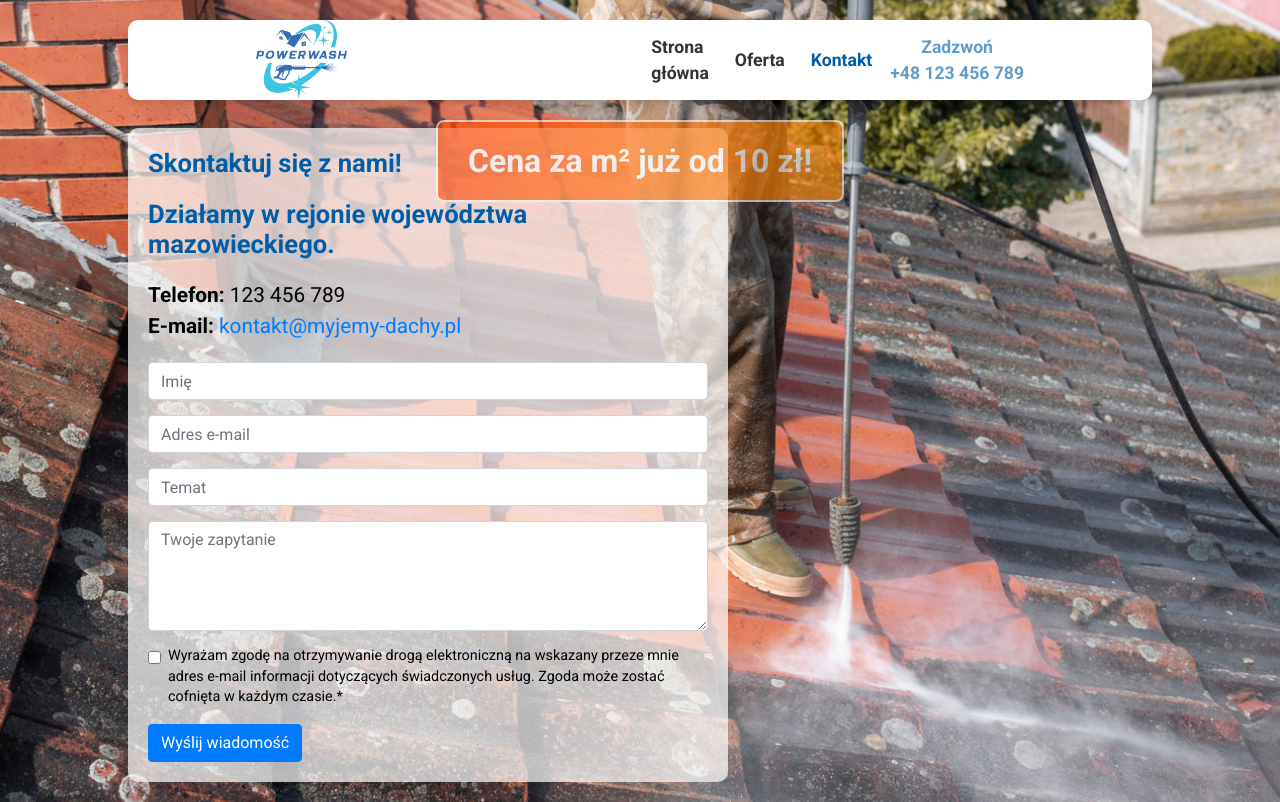
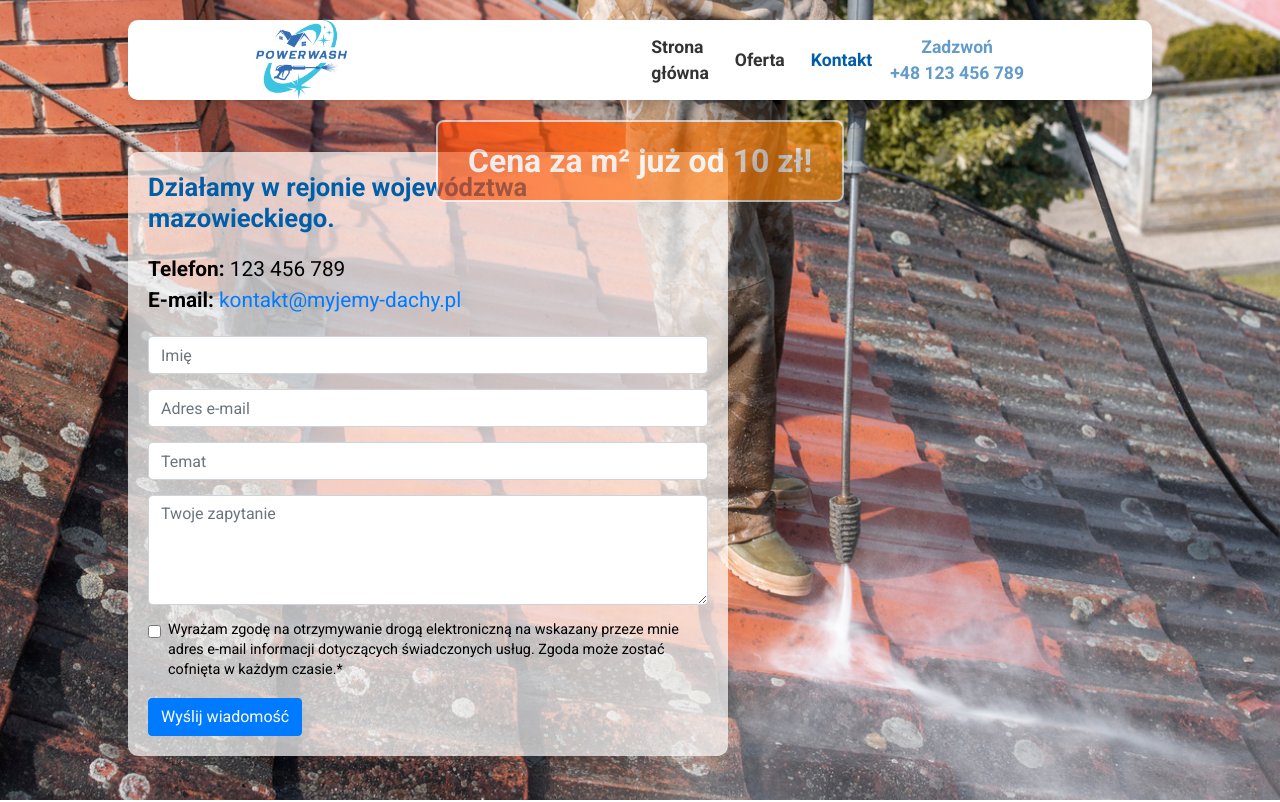
Before and after one commit to kera85/myciedachow.online, a plain HTML site: page contact.html in a window 1280 px wide. Drawn offline with nearby package versions, Linux system fonts and the light colour scheme.

Commit message:
Update contact.html

```diff
--- a/contact.html
+++ b/contact.html
@@ -265,7 +265,6 @@
     </div>
 
     <div class="content">
-      <h3>Skontaktuj się z nami!</h3>
       <h3>Działamy w rejonie województwa mazowieckiego.</h3>
       <p>
         <strong>Telefon:</strong> 123 456 789<br>
```
